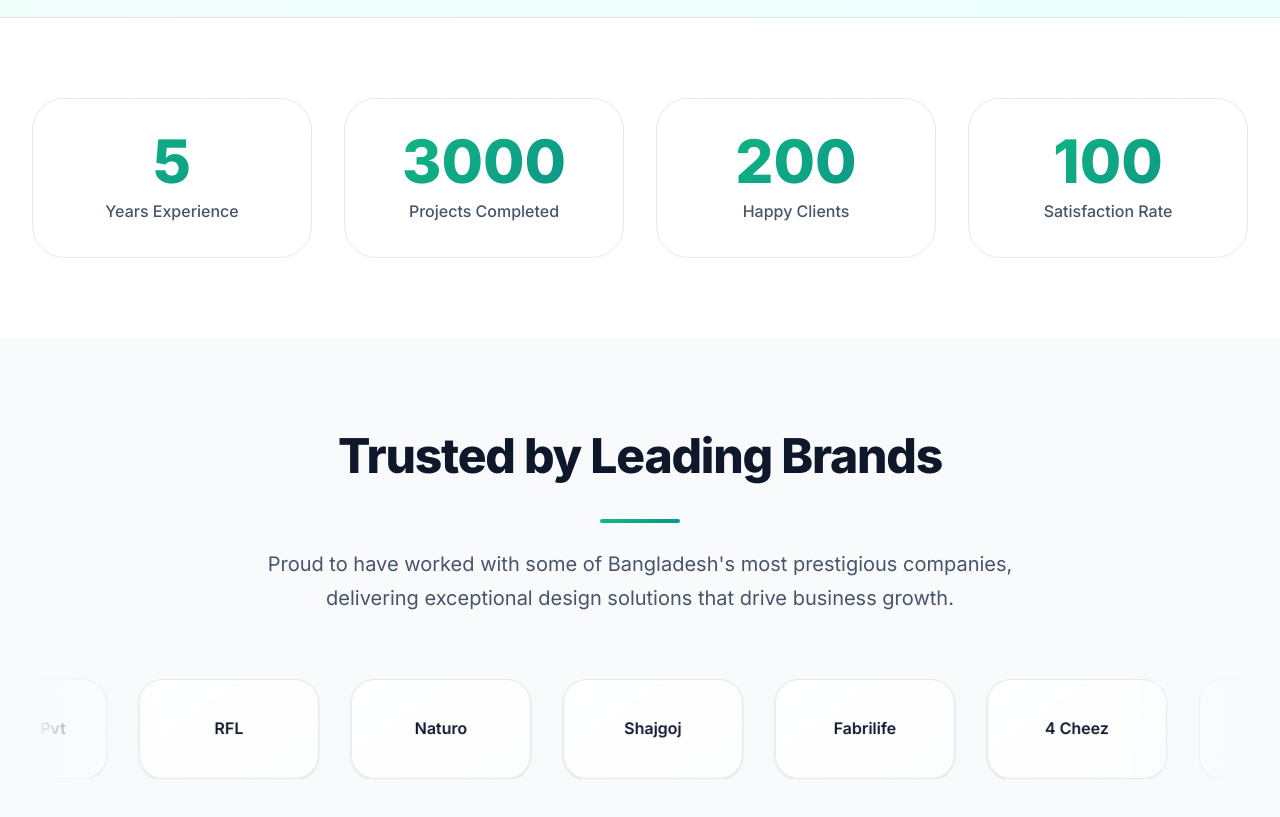
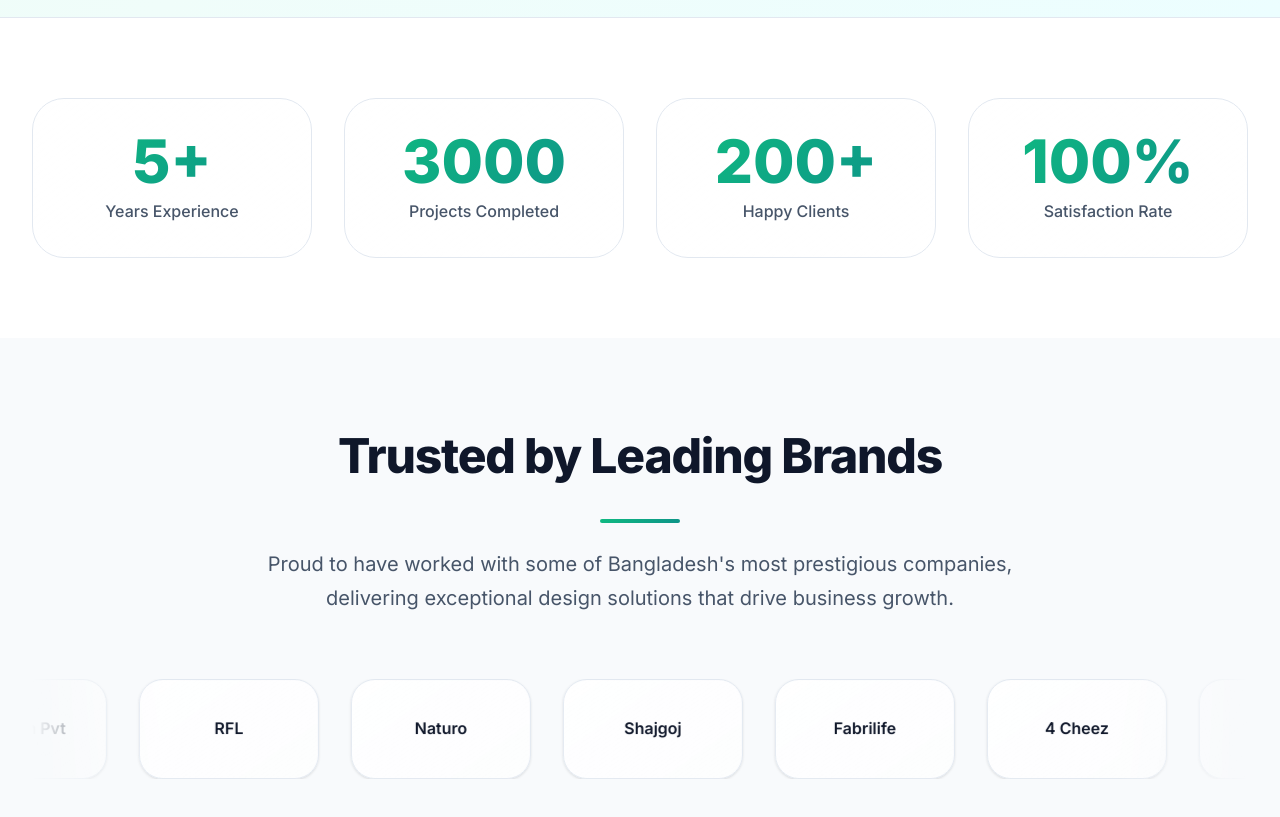
Before and after one commit to Reajoan/reajoan.github.io, a plain HTML site: page index.html in a window 1280 px wide. Shown: the part 960-1777 px from the top of the page. Drawn offline with Linux system fonts and the light colour scheme.

Commit message:
Update index.html

```diff
--- a/index.html
+++ b/index.html
@@ -1,7 +1,7 @@
 <!DOCTYPE html>
 <html lang="en">
-<!-- Copyright (c) MD. Reajoan. All rights reserved. v23-7-2025 -->
-<!-- Source code for this website is protected under DMCA.  -->
+<!-- Copyright (c) MD. Reajoan. All rights reserved. v26-7-2025 -->
+<!-- Source code for this page is protected under DMCA. -->
 <!-- Content licensed under CC BY-NC-ND 4.0 International. -->
 <head>
     <meta charset="UTF-8">
@@ -51,8 +51,8 @@
     <!-- Preload Critical Resources -->
     <link rel="preconnect" href="https://fonts.googleapis.com">
     <link rel="preconnect" href="https://fonts.gstatic.com" crossorigin>
-    <link rel="preload" href="https://fonts.googleapis.com/css2?family=Inter:wght@300;400;500;600;700;800;900&display=swap" as="style" onload="this.onload=null;this.rel='stylesheet'">
-    <noscript><link rel="stylesheet" href="https://fonts.googleapis.com/css2?family=Inter:wght@300;400;500;600;700;800;900&display=swap"></noscript>
+    <link rel="stylesheet" href="https://fonts.googleapis.com/css2?family=Inter:wght@300;400;500;600;700;800;900&display=swap"  media="print" onload="this.media='all'" crossorigin="anonymous" referrerpolicy="no-referrer">
+    <noscript><link rel="stylesheet" href="https://fonts.googleapis.com/css2?family=Inter:wght@300;400;500;600;700;800;900&display=swap" crossorigin="anonymous" referrerpolicy="no-referrer"></noscript>
 
     <!-- Frame Buster -->
     <script>
@@ -76,6 +76,7 @@
     })();
     </script>
 
+    <!-- Structured Data  -->
     <script type="application/ld+json">
     {
         "@context": "https://schema.org",
@@ -1844,7 +1845,7 @@
         <div class="container">
             <div class="stats-grid scroll-animate">
                 <div class="stat-item">
-                    <div class="stat-number" data-count="5">0</div>
+                    <div class="stat-number" data-count="5">+</div>
                     <div class="stat-label">Years Experience</div>
                 </div>
                 <div class="stat-item">
@@ -1852,11 +1853,11 @@
                     <div class="stat-label">Projects Completed</div>
                 </div>
                 <div class="stat-item">
-                    <div class="stat-number" data-count="200">0</div>
+                    <div class="stat-number" data-count="200">+</div>
                     <div class="stat-label">Happy Clients</div>
                 </div>
                 <div class="stat-item">
-                    <div class="stat-number" data-count="100">0</div>
+                    <div class="stat-number" data-count="100">%</div>
                     <div class="stat-label">Satisfaction Rate</div>
                 </div>
             </div>
```
